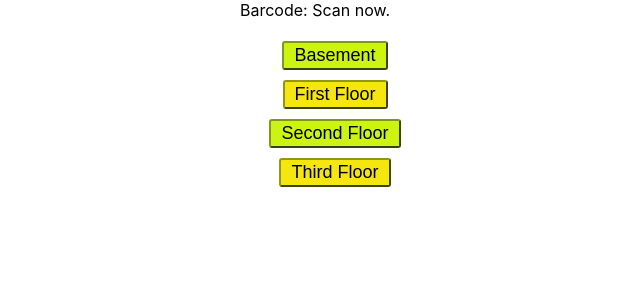
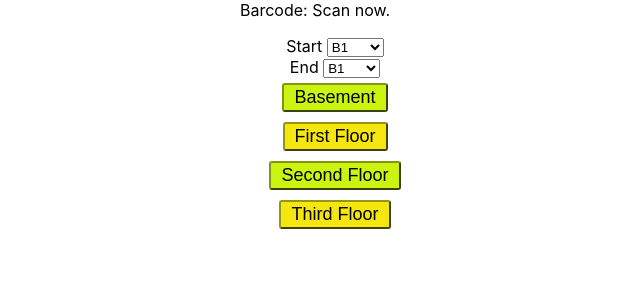
Before and after one commit to NCHS-Software-Engineering/Hallway-Nav, a React (Create React App) app in the folder client/: page / in a window 1280 px wide. Shown: the top 300 px of the page, without its empty margins (325-965 px from the left). Built offline with nearby package versions, Linux system fonts and the light colour scheme; no server answers.

Commit message:
filling in some rooms

```diff
--- a/client/src/App.jsx
+++ b/client/src/App.jsx
@@ -5,19 +5,20 @@ import Select from './Components/Select';
 
 function App() {
   const [imageSrc, setImageSrc] = useState(null);
-  const [form, setForm] = useState(-1);
 
   return (
     <div className="App">
       <Barcode />
 
       <ul>
-          <li>{form!==-1 && <><label>Start </label> <Select index={form}/></>}</li>
-          <li>{form!==-1 && <><label>End </label> <Select index={form}/></>}</li>
-          <li><button onClick={() => {setImageSrc(require('./img/basement.png')); setForm(0);}}>Basement</button></li>
-          <li><button onClick={() => {setImageSrc(require('./img/firstFloor.png')); setForm(1);}}>First Floor</button></li>
-          <li><button onClick={() => {setImageSrc(require('./img/secondFloor.png')); setForm(2);}}>Second Floor</button></li>
-          <li><button onClick={() => {setImageSrc(require('./img/thirdFloor.png')); setForm(3);}}>Third Floor</button></li>
+          <li><label>Start </label> <Select /></li>
+          <li><label>End </label> <Select /></li>
+
+          <li><button onClick={() => setImageSrc(require('./img/basement.png'))}>Basement</button></li>
+          <li><button onClick={() => setImageSrc(require('./img/firstFloor.png'))}>First Floor</button></li>
+          <li><button onClick={() => setImageSrc(require('./img/secondFloor.png'))}>Second Floor</button></li>
+          <li><button onClick={() => setImageSrc(require('./img/thirdFloor.png'))}>Third Floor</button></li>
+
       </ul>
 
       <figure>
--- a/client/src/Components/Select.js
+++ b/client/src/Components/Select.js
@@ -1,18 +1,27 @@
 import React, { useEffect, useState } from "react";
 
-const Select = (index) => {
+const Select = () => {
     const [options, setOptions] = useState([]);
-    const rooms = [
-        ["000","301","302","303","304","305","306","307","308","309"],
-        ["100","301","302","303","304","305","306","307","308","309"],
-        ["200","301","302","303","304","305","306","307","308","309"],
-        ["300","301","302","303","304","305","306","307","308","309"],
-    ];
 
     useEffect(() => {
+        const rooms = [
+            "B1", "B2", "B3", "B4", "B05A", "B5", "B6",
+            "B7", "B13", "B14", "B15", "B16", "B17",
+            "B18", "B19", "B20", "B20A", "B20B", "B20C",
+            "B21", "B21A", "B22", "B22E", "B23", "B24",
+            "B24B", "B25", "B26", "B29", "B29H", "B29K", "B29M", "B29N", "B50",
+
+
+        ];
+
+        for(let i = 0; i < 46; i++)
+            rooms.push(200 + i);
+        for(let i = 0; i < 46; i++)
+            rooms.push(300 + i);
+
         let roomSelection = [];
-        for(let i = 0; i < 10; i++)
-            roomSelection.push(<option>{rooms[3][i]}</option>);
+        for(let i = 0; i < rooms.length; i++)
+            roomSelection.push(<option>{rooms[i]}</option>);
         setOptions(roomSelection);
     }, []);
 
```
